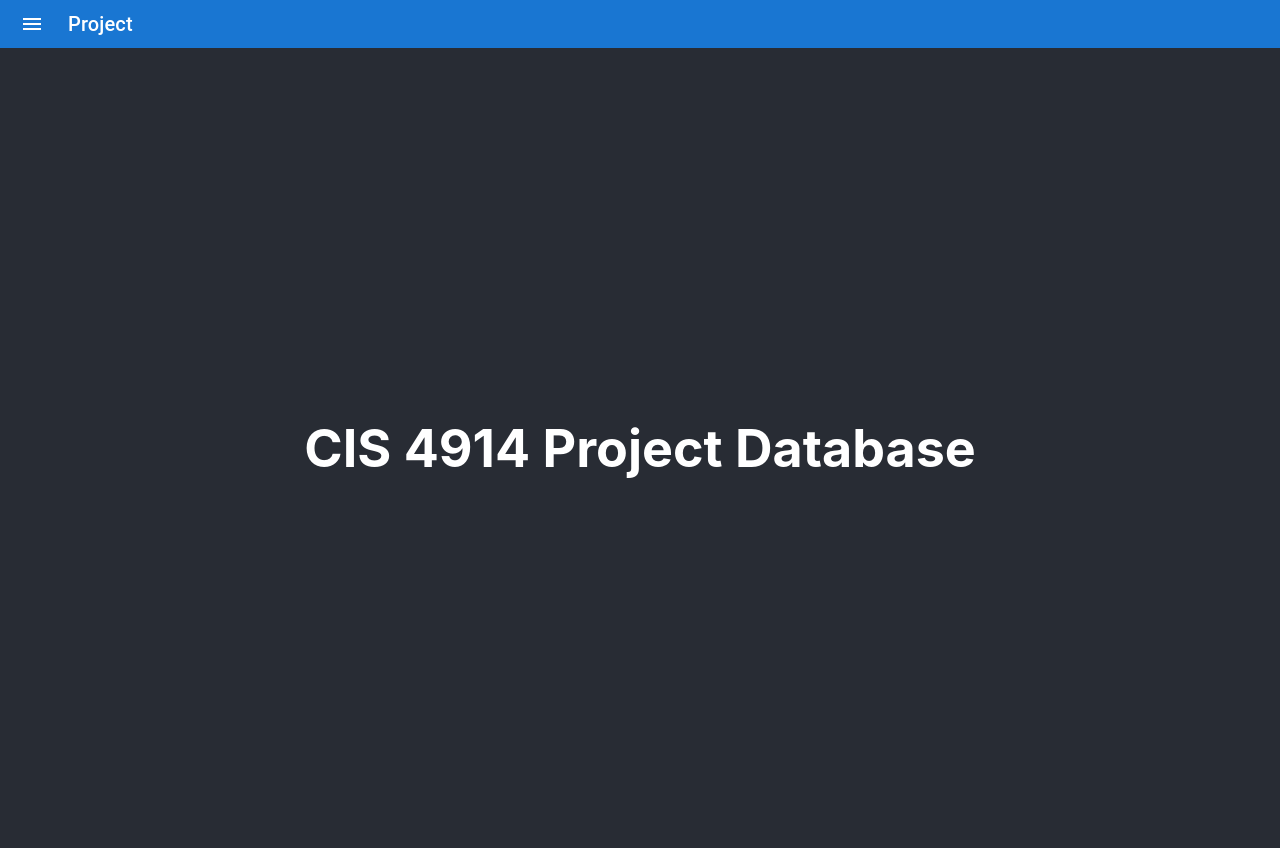
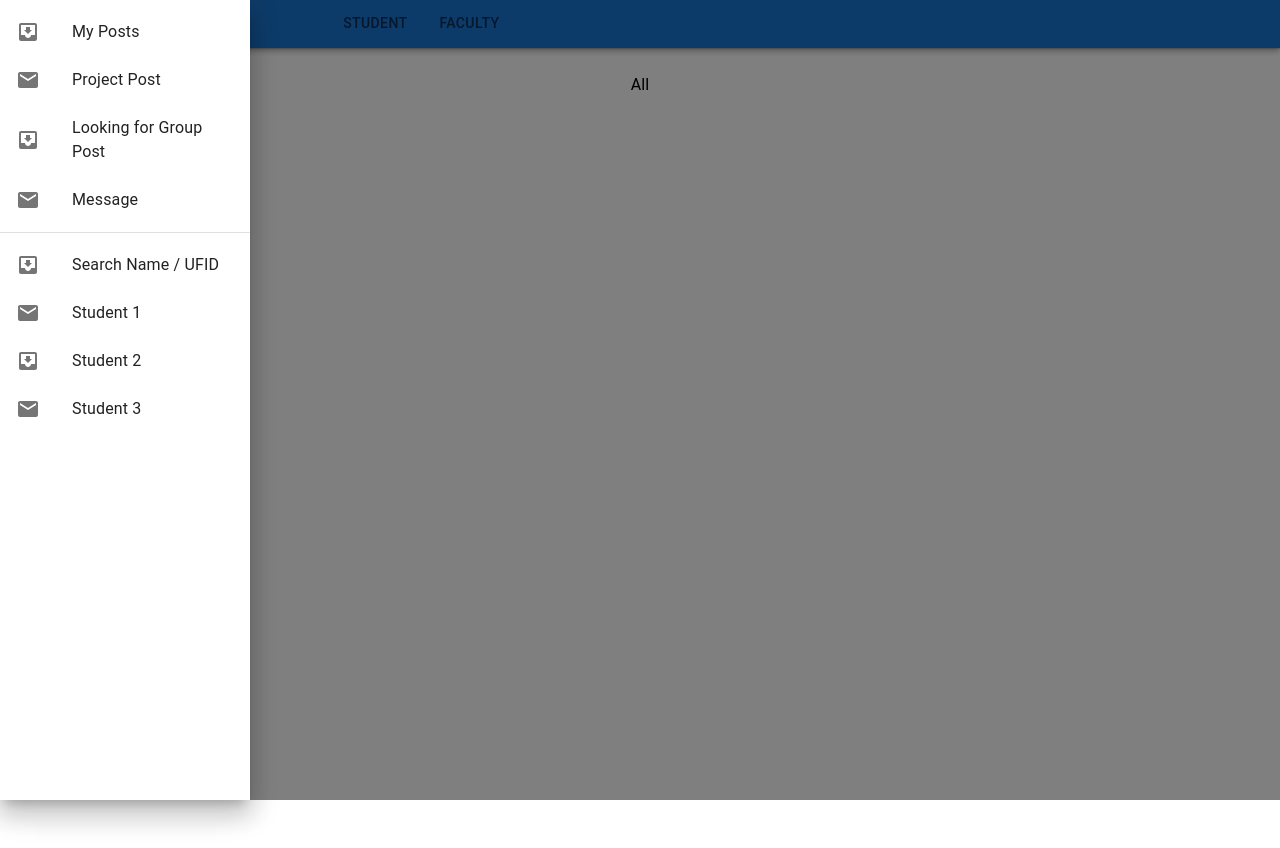
Before and after one commit to MenkeTechnologies/CIS4914ProjectDatabaseUI, a React (Create React App) app: page / in a window 1280 px wide. After the commit the page ends 800 px from the top, so only its background shows below. Built offline with nearby package versions, Linux system fonts and the light colour scheme.

Commit message:
initial drawer and top nav

```diff
--- a/src/App.js
+++ b/src/App.js
@@ -1,29 +1,145 @@
-import logo from './logo.svg';
 import './App.css';
+import * as React from 'react';
+import Tabs from '@mui/material/Tabs';
+import Tab from '@mui/material/Tab';
+import Typography from '@mui/material/Typography';
+import Box from '@mui/material/Box';
 import AppBar from '@mui/material/AppBar';
-import Box from '@mui/material/Box';
 import Toolbar from '@mui/material/Toolbar';
-import Typography from '@mui/material/Typography';
 import IconButton from '@mui/material/IconButton';
 import MenuIcon from '@mui/icons-material/Menu';
+import Drawer from '@mui/material/Drawer';
+import List from '@mui/material/List';
+import Divider from '@mui/material/Divider';
+import ListItem from '@mui/material/ListItem';
+import ListItemIcon from '@mui/material/ListItemIcon';
+import ListItemText from '@mui/material/ListItemText';
+import InboxIcon from '@mui/icons-material/MoveToInbox';
+import MailIcon from '@mui/icons-material/Mail';
+
+const LEFT = 'left';
+
+const TITLE = <>Senior Project App</>;
 
 function App() {
+  const [state, setState] = React.useState({
+    [LEFT]: true,
+  });
+
+
+  const toggleDrawer = (anchor, open) => (event) => {
+    if (event.type === 'keydown' && (event.key === 'Tab' || event.key === 'Shift')) {
+      return;
+    }
+
+    setState({...state, [anchor]: open});
+  };
+
+  function TabPanel(props) {
+    const { children, value, index, ...other } = props;
+
+    return (
+      <div
+        role="tabpanel"
+        hidden={value !== index}
+        id={`simple-tabpanel-${index}`}
+        aria-labelledby={`simple-tab-${index}`}
+        {...other}
+      >
+        {value === index && (
+          <Box sx={{ p: 3 }}>
+            <Typography>{children}</Typography>
+          </Box>
+        )}
+      </div>
+    );
+  }
+
+  const list = (anchor) => (
+    <Box
+      sx={{width: anchor === 'top' || anchor === 'bottom' ? 'auto' : 250}}
+      role="presentation"
+      onClick={toggleDrawer(anchor, false)}
+      onKeyDown={toggleDrawer(anchor, false)}
+    >
+      <List>
+        {['My Posts', 'Project Post', 'Looking for Group Post', 'Message'].map((text, index) => (
+          <ListItem button key={text}>
+            <ListItemIcon>
+              {index % 2 === 0 ? <InboxIcon/> : <MailIcon/>}
+            </ListItemIcon>
+            <ListItemText primary={text}/>
+          </ListItem>
+        ))}
+      </List>
+      <Divider/>
+      <List>
+        {['Search Name / UFID', 'Student 1', 'Student 2', 'Student 3'].map((text, index) => (
+          <ListItem button key={text}>
+            <ListItemIcon>
+              {index % 2 === 0 ? <InboxIcon/> : <MailIcon/>}
+            </ListItemIcon>
+            <ListItemText primary={text}/>
+          </ListItem>
+        ))}
+      </List>
+    </Box>
+  );
+
+  function a11yProps(index) {
+    return {
+      id: `simple-tab-${index}`,
+      'aria-controls': `simple-tabpanel-${index}`,
+    };
+  }
+
+  const handleChange = (event, newValue) => {
+    setValue(newValue);
+  };
+
+  const [value, setValue] = React.useState(0);
+
   return (
     <div className="App">
       <AppBar position="static">
         <Toolbar variant="dense">
-          <IconButton edge="start" color="inherit" aria-label="menu" sx={{ mr: 2 }}>
-            <MenuIcon />
+          <IconButton edge="start" color="inherit" aria-label="menu" sx={{mr: 2}} onClick={toggleDrawer(LEFT, true)}>
+            <MenuIcon/>
           </IconButton>
           <Typography variant="h6" color="inherit" component="div">
-            Project
+            {<Typography variant="h6" color="inherit" component="div">
+              {TITLE}
+            </Typography>}
           </Typography>
+          <Tabs value={value} onChange={handleChange} aria-label="basic tabs example">
+            <Tab label="All" {...a11yProps(0)} />
+            <Tab label="Student" {...a11yProps(1)} />
+            <Tab label="Faculty" {...a11yProps(2)} />
+          </Tabs>
         </Toolbar>
       </AppBar>
-      <header className="App-header">
+      <Box sx={{width: '100%'}}>
+        <Box sx={{borderBottom: 1, borderColor: 'divider'}}>
+        </Box>
+        <TabPanel value={value} index={0}>
+          All
+        </TabPanel>
+        <TabPanel value={value} index={1}>
+          Student
+        </TabPanel>
+        <TabPanel value={value} index={2}>
+          Faculty
+        </TabPanel>
+      </Box>
 
-        <h1>CIS 4914 Project Database</h1>
-      </header>
+
+      <Drawer
+        anchor={LEFT}
+        open={state[LEFT]}
+        onClose={toggleDrawer(LEFT, false)}
+      >
+        {list(LEFT)}
+      </Drawer>
     </div>
   );
 }
```
